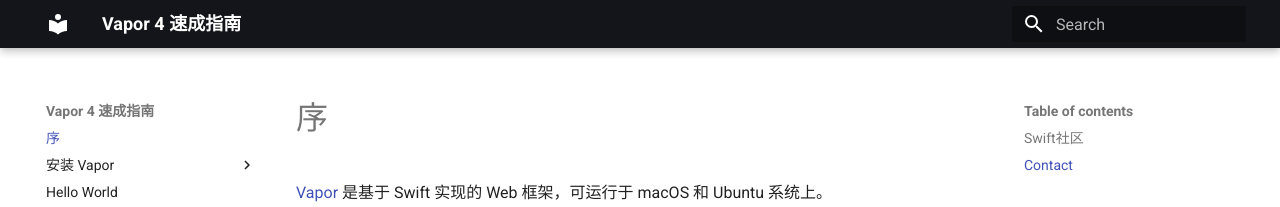
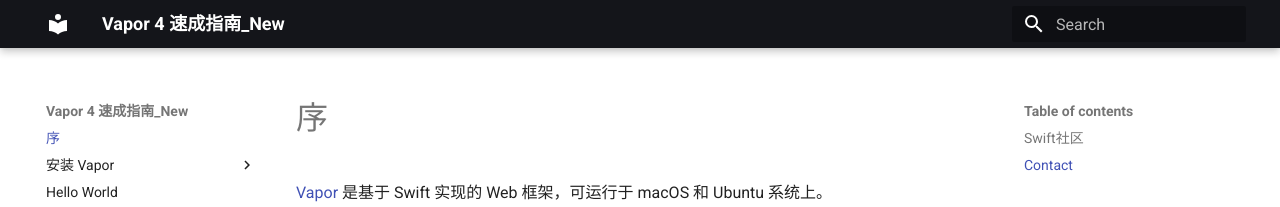
Before and after one commit to CaryZheng/Vapor4-Tutorial, an MkDocs documentation site: the page built from docs/index.md, in a window 1280 px wide. Shown: the top 207 px of the page. Built offline with MkDocs 1.6.1 and Material for MkDocs 9.7.7, drawn with Linux system fonts in a browser that asks for light colours; old or Windows-style settings are respelled for this version of MkDocs.

Commit message:
Update site title

```diff
--- a/mkdocs.yml
+++ b/mkdocs.yml
@@ -1,4 +1,4 @@
-site_name: Vapor 4 速成指南
+site_name: Vapor 4 速成指南_New
 theme:
   name: 'material'
   palette:
```
